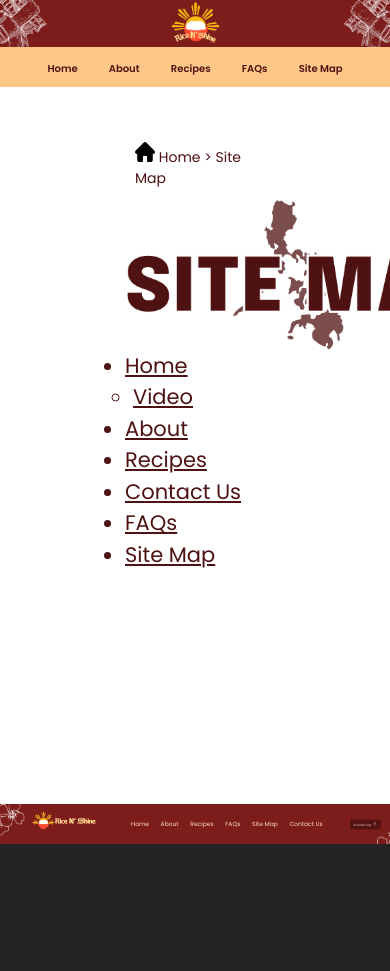
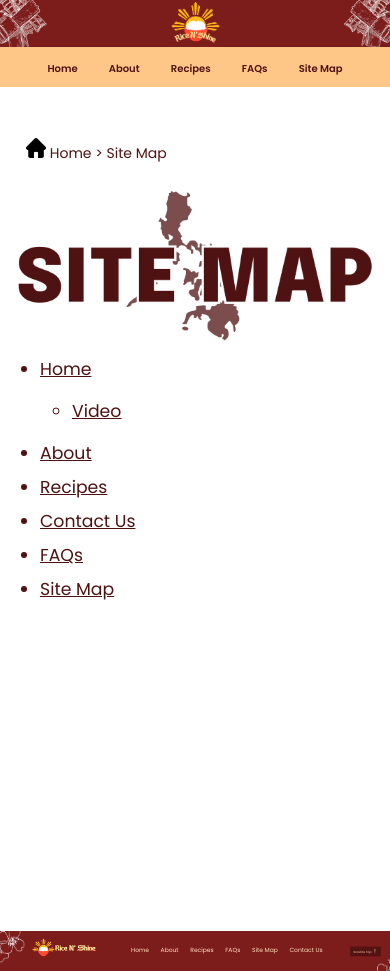
Before and after one commit to JBravo3122/Rice-N-Shine, a React (Vite) app: page /sitemap in a window 390 px wide. Before the commit the page ends 844 px from the top, so only its background shows below. Built offline with nearby package versions, Linux system fonts and the light colour scheme.

Commit message:
Responsive SiteMap

```diff
--- a/src/css/SiteMap.css
+++ b/src/css/SiteMap.css
@@ -1,28 +1,86 @@
 .sitemapbreadcrumbcontainer {
   margin: 0 auto;
-  min-height: 65vh;
-  height: 85vh;
+  min-height: 100vh;
+  width: 100%;
+  display: flex;
+  flex-direction: column;
 }
 
 .sitemapcontainer {
-  padding: clamp(20px, 5vw, 10px) clamp(125px, 5vw, 150px);
-  font-size: clamp(21px, 2vw, 30px);
+  padding: clamp(1rem, 5vw, 2rem);
+  font-size: clamp(1rem, 2vw, 1.5rem);
   box-sizing: border-box;
   overflow: hidden;
+  width: 100%;
+  max-width: 1200px;
+  margin: 0 auto;
 }
 
 .sitemaptitle {
   display: block;
-  margin: auto;
-  height: 150px;
-  width: 350px;
+  margin: 2rem auto;
+  width: min(350px, 90%);
+  height: auto;
 }
 
 .subtopictitle {
-  padding: 0 clamp(8px, 2vw, 55px);
+  padding: 0 clamp(0.5rem, 2vw, 2rem);
+  margin-left: 1rem;
+  list-style-type: circle !important;
 }
 
 .breadcrumbicon {
-  font-size: 16px;
-  margin-right: 5px;
+  font-size: clamp(0.875rem, 1.5vw, 1rem);
+  margin-right: 0.5rem;
 }
+
+.sitemapcontainer ul {
+  list-style: disc;
+  padding-left: 1.5rem;
+  font-size: 1.2em;
+  margin: 1rem 0;
+}
+
+.sitemapcontainer li {
+  margin: 0.5rem 0;
+}
+
+.sitemapcontainer a {
+  color: inherit;
+  transition: color 0.3s ease;
+}
+
+.sitemapcontainer a:hover {
+  color: #666;
+}
+
+.sitemapcontainer ul ul {
+  list-style-type: circle !important;
+  padding-left: 2.0rem;
+  text-decoration: underline;
+  font-size: 1.0em;
+}
+
+@media (max-width: 768px) {
+  .sitemapcontainer {
+    padding: 1rem;
+  }
+
+  .sitemaptitle {
+    margin: 1rem auto;
+  }
+
+  .subtopictitle {
+    margin-left: 0.5rem;
+  }
+}
+
+@media (max-width: 480px) {
+  .sitemapcontainer {
+    font-size: 0.9rem;
+  }
+
+  .sitemaptitle {
+    width: 100%;
+  }
+}
```
